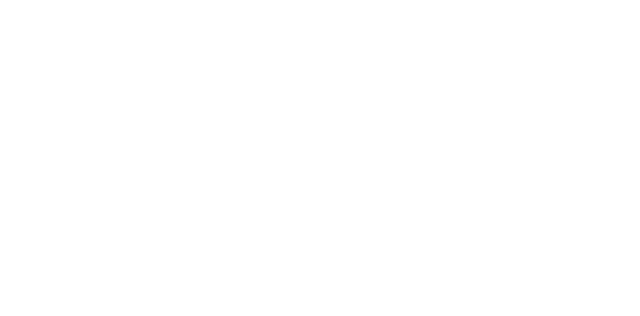
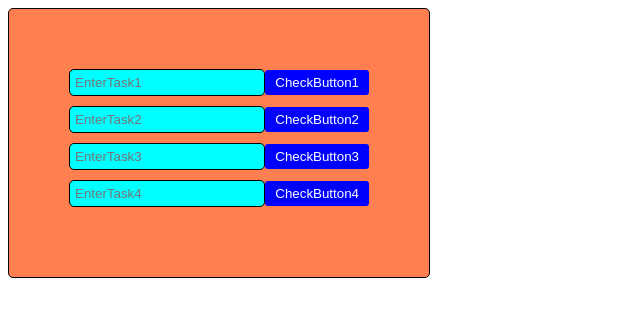
Before and after one commit to Jay-SCM/WebTasknotif, a plain HTML site: page index.html in a window 1280 px wide. Shown: the whole page, without its empty margins (0-640 px from the left). Drawn offline with Linux system fonts and the light colour scheme.

Commit message:
added buttons, container, card and input field for each button

```diff
--- a/Style.css
+++ b/Style.css
@@ -0,0 +1,29 @@
+.CARD{
+    width: 300px;
+    border: 1px solid black;
+    border-radius: 5px;
+    padding: 60px;
+    background-color: coral;
+}
+.inputContainer{
+    display: flex;
+    align-items: center;
+    margin-bottom: 10px;
+}
+.inputBox{
+    flex: 1;
+    padding: 5px;
+    border: 1px solid black;
+    border-radius: 5px;
+    background-color: aqua;
+}
+
+.CheckBtn{
+    background-color: blue;
+    color: white;
+    border: none;
+    padding: 5px 10px;
+    border-radius:3px;
+    cursor: pointer;
+    align-content: center;
+}
--- a/index.html
+++ b/index.html
@@ -2,9 +2,29 @@
 <html lang="en">
 <head>
     <meta charset="UTF-8">
-    <title>asjkl</title>
+    <link rel="stylesheet" href="Style.css">
+    <title>TaskList</title>
 </head>
 <body>
-
+<section class = "CheckBtnSection">
+<div class = "CARD">
+    <div class="inputContainer">
+    <input class="inputBox" type="text" placeholder="EnterTask1">
+    <button class="CheckBtn">CheckButton1</button>
+</div>
+    <div class="inputContainer">
+        <input class="inputBox" type="text" placeholder="EnterTask2">
+        <button class="CheckBtn">CheckButton2</button>
+    </div>
+    <div class="inputContainer">
+        <input class="inputBox" type="text" placeholder="EnterTask3">
+        <button class="CheckBtn">CheckButton3</button>
+    </div>
+    <div class="inputContainer">
+        <input class="inputBox" type="text" placeholder="EnterTask4">
+        <button class="CheckBtn">CheckButton4</button>
+    </div>
+</div>
+</section>
 </body>
 </html>
```
